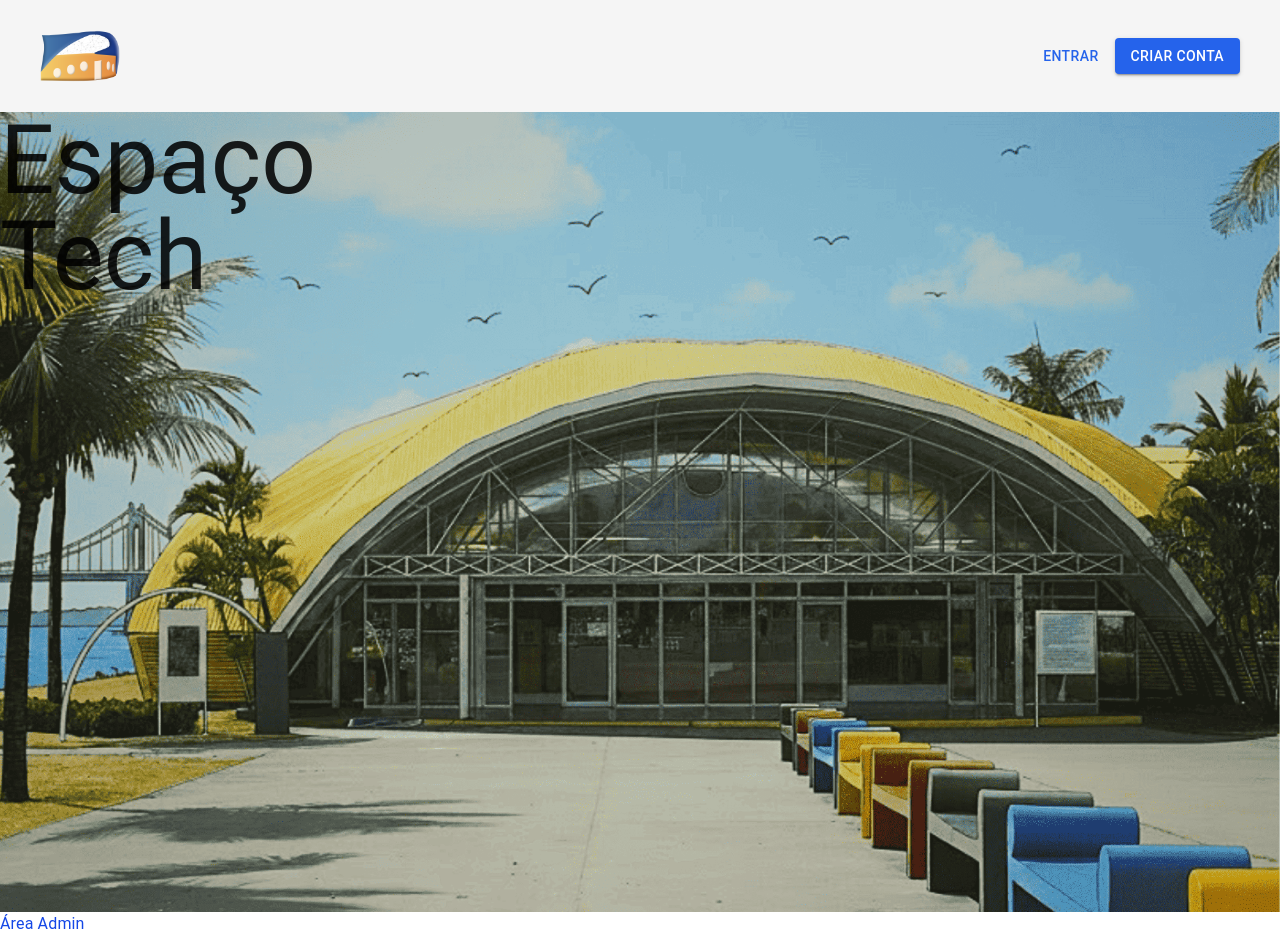
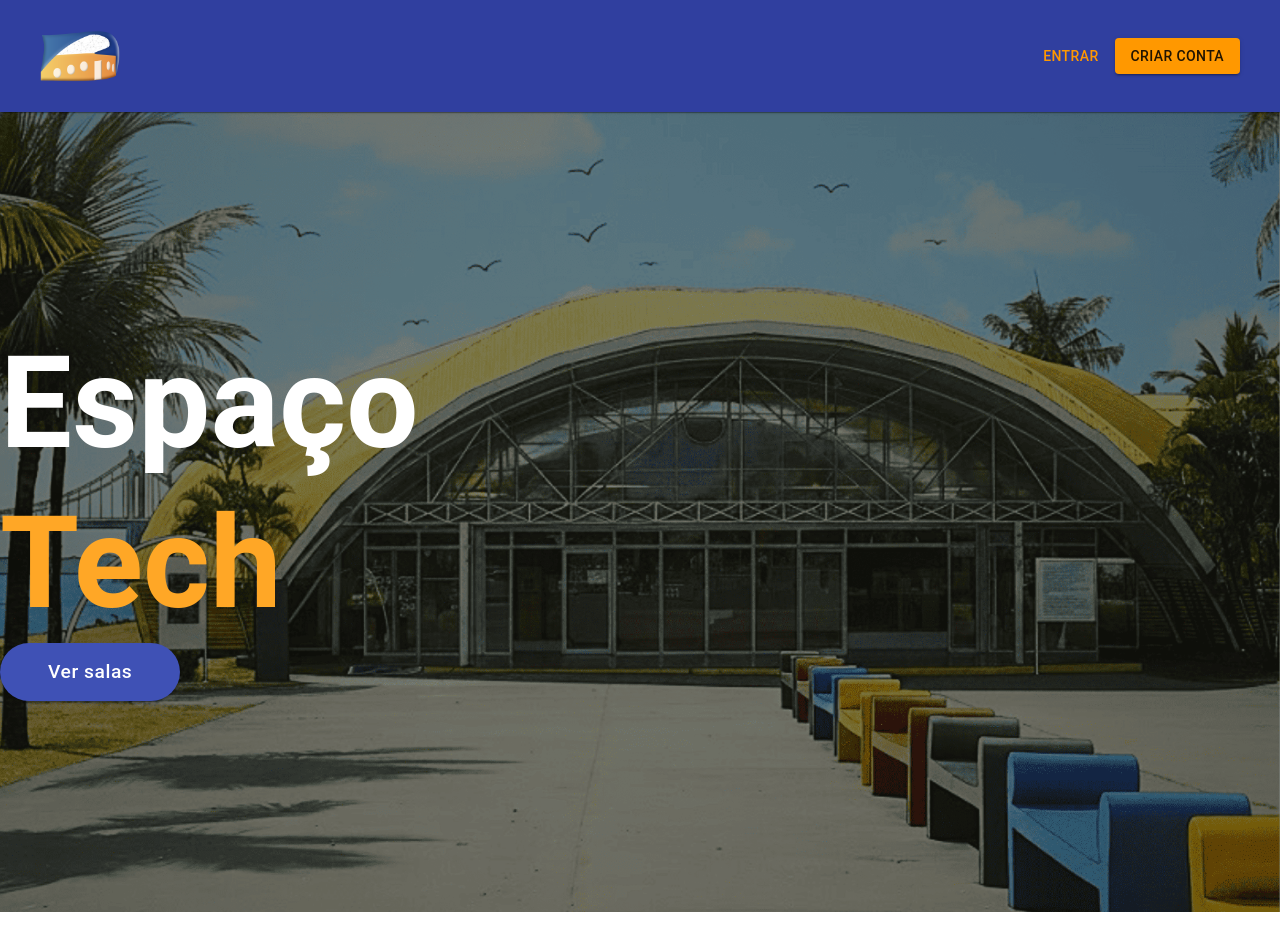
Before and after one commit to dolfo-melo/espacoTech-v2, a React (Vite) app: page / in a window 1280 px wide. After the commit the page ends 912 px from the top, so only its background shows below. Built offline with nearby package versions, Linux system fonts and the light colour scheme; no server answers.

Commit message:
Development Home.tsx

```diff
--- a/src/App.tsx
+++ b/src/App.tsx
@@ -1,4 +1,4 @@
-import { BrowserRouter, Routes, Route, Link } from 'react-router-dom'
+import { BrowserRouter, Routes, Route } from 'react-router-dom'
 import Home from './pages/public/Home'
 import Dashboard from './pages/admin/Dashboard'
 import AdminRoute from './components/AdminRouter'
@@ -30,10 +30,6 @@ export default function App() {
             <Route path="/admin" element={<Dashboard />} />
           </Route>
         </Routes>
-
-        <footer className="space-x-3">
-          <Link to="/login" className="text-blue-700">Área Admin</Link>
-        </footer>
       </BrowserRouter>
     </ThemeProvider>
   )
--- a/src/components/NavBar.tsx
+++ b/src/components/NavBar.tsx
@@ -2,9 +2,8 @@ import { useState, useEffect } from 'react'
 import { Link, useNavigate } from 'react-router-dom'
 import { supabase } from '../lib/supabase'
 import BookingModal from './BookingModal'
-import {
-  AppBar, Toolbar, Typography, Button, Menu, MenuItem, Avatar, Box, Divider
-} from '@mui/material'
+import {AppBar, Toolbar, Typography, Button, Menu, MenuItem, Avatar, Box, Divider} from '@mui/material'
+import {createTheme, colors, ThemeProvider} from '@mui/material'
 
 export default function Navbar() {
   const navigate = useNavigate()
@@ -58,9 +57,25 @@ export default function Navbar() {
   const userName = user?.user_metadata?.nome || user?.email || 'Usuário'
   const avatarUrl = `https://api.dicebear.com/9.x/initials/svg?seed=${userName}`
 
+  // Create Theme - MUI Theme
+  const theme = createTheme({
+    palette: {
+      primary: {
+        main: colors.indigo[700]
+      },
+      secondary: {
+        main: colors.orange[500]
+      },
+      background: {
+        default: colors.indigo[100]
+      }
+    },
+  })
+
   return (
     <>
-      <AppBar position="static" color="default" elevation={1} sx={{padding: 2}}>
+      <ThemeProvider theme={theme}>
+        <AppBar position="static" color="primary" elevation={1} sx={{padding: 2}}>
           <Toolbar>
 
             <Typography variant="h6" component="div" sx={{ flexGrow: 1, fontWeight: 'bold' }}>
@@ -74,7 +89,7 @@ export default function Navbar() {
               <Box display="flex" alignItems="center" gap={2}>
 
                 {isAdmin && (
-                <Button color="primary" variant="outlined" component={Link} to="/admin">
+                  <Button color="secondary" variant="outlined" component={Link} to="/admin">
                     Painel Admin
                   </Button>
                 )}
@@ -123,10 +138,10 @@ export default function Navbar() {
               </Box>
             ) : (
               <Box display="flex" gap={1}>
-              <Button color="primary" component={Link} to="/login">
+                <Button color="secondary" component={Link} to="/login">
                   Entrar
                 </Button>
-              <Button variant="contained" color="primary" component={Link} to="/login" state={{ isSignUp: true }}>
+                <Button variant="contained" color="secondary" component={Link} to="/login" state={{ isSignUp: true }}>
                   Criar Conta
                 </Button>
               </Box>
@@ -142,6 +157,7 @@ export default function Navbar() {
             userId={user.id}
           />
         )}
+      </ThemeProvider>
     </>
   );
 }
--- a/src/pages/Login.tsx
+++ b/src/pages/Login.tsx
@@ -74,7 +74,7 @@ export default function Login(){
                         <CardContent sx={{ display: 'flex', flexDirection: 'column', gap: 2, p: 4 }}>
 
                             <Typography variant="h4" component="h1" align="center" fontWeight="bold" color="primary">
-                                {isSignUp ? 'Criar Conta' : 'Bem-vindo'}
+                                {isSignUp ? 'Criar Conta' : 'Bem-vindo ao  Espaço Tech'}
                             </Typography>
 
                             <Typography variant="body2" align="center" color="text.secondary" sx={{ mb: 2 }}>
--- a/src/pages/admin/Dashboard.tsx
+++ b/src/pages/admin/Dashboard.tsx
@@ -1,23 +1,14 @@
 import { useState } from 'react'
-import { useNavigate } from 'react-router-dom'
 import { useQuery } from '@tanstack/react-query'
 import { supabase } from '../../lib/supabase'
 import {
-  AppBar, Toolbar, Typography, Button, Tabs, Tab, Box, Paper, Table,
+  AppBar, Typography, Button, Tabs, Tab, Box, Paper, Table,
   TableHead, TableRow, TableCell, TableBody, CircularProgress
 } from '@mui/material';
-import LogoutIcon from '@mui/icons-material/Logout'
 
 export default function Dashboard() {
-  const navigate = useNavigate();
 
   const [currentTab, setCurrentTab] = useState(0)
-
-  // LOGOUT
-  const handleLogout = async () => {
-    await supabase.auth.signOut()
-    navigate('/login')
-  };
 
   // BUSCAS DE DADOS (TanStack Query)
   // Busca de Salas
--- a/src/pages/public/Home.tsx
+++ b/src/pages/public/Home.tsx
@@ -1,14 +1,51 @@
 import './home.css'
+import { Button, Box} from '@mui/material';
 
 export default function Home(){
     return(
-        <>
-            <section className="imgBackground">
-                <div className="max-w-dvw max-h-screen flex flex-col justify-center p-10">
-                    <h1 className="text-8xl">Espaço</h1>
-                    <h1 className="text-8xl">Tech</h1>
-                </div>
-            </section>
-        </>
+        <Box sx={{ flexGrow: 1 }}>
+
+        {/*  SEÇÃO HERO */}
+        <section className="relative h-screen w-full overflow-hidden">
+
+            <div className="absolute inset-0 bg-black/40 z-0"></div>
+
+            <div className="absolute inset-0 z-[-1]">
+            <img
+                src="src\assets\espacoTechBackground.png"
+                className="w-full h-full object-cover"
+                alt="Espaço Tech Background"
+            />
+            </div>
+
+            <div className="relative z-10 h-full flex flex-col justify-center px-10 md:px-20 lg:px-40">
+            <h1 className="text-white text-7xl md:text-9xl font-bold leading-tight">
+                Espaço
+            </h1>
+            <h1 className="text-[#ffa726] text-7xl md:text-9xl font-bold leading-tight drop-shadow-2xl">
+                Tech
+            </h1>
+
+            <div className="mt-8">
+                <Button
+                variant="contained"
+                size="large"
+                sx={{
+                    backgroundColor: '#3f51b5',
+                    color: 'white',
+                    borderRadius: '50px',
+                    px: 6,
+                    py: 1.5,
+                    fontSize: '1.2rem',
+                    textTransform: 'none',
+                    '&:hover': { backgroundColor: '#303f9f' }
+                }}
+                >
+                Ver salas
+                </Button>
+            </div>
+            </div>
+        </section>
+        </Box>
     )
 }
```
Lines whose indentation alone changed are shown as unchanged.
